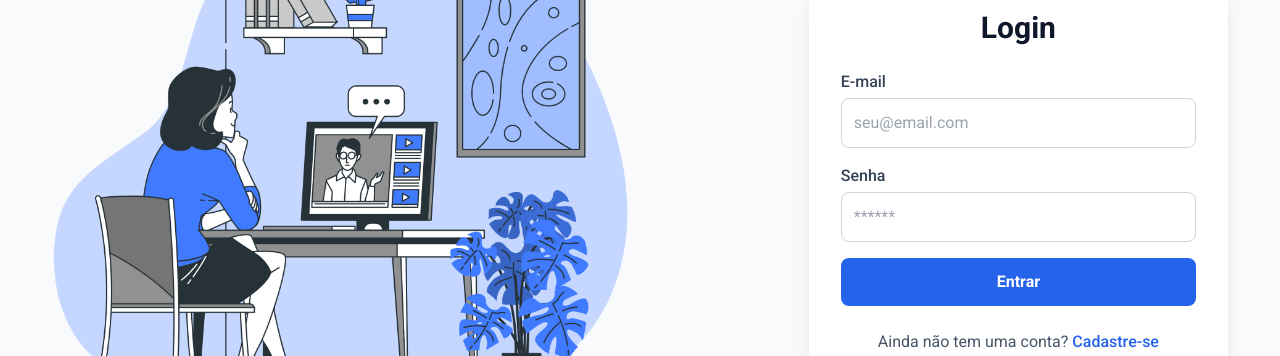
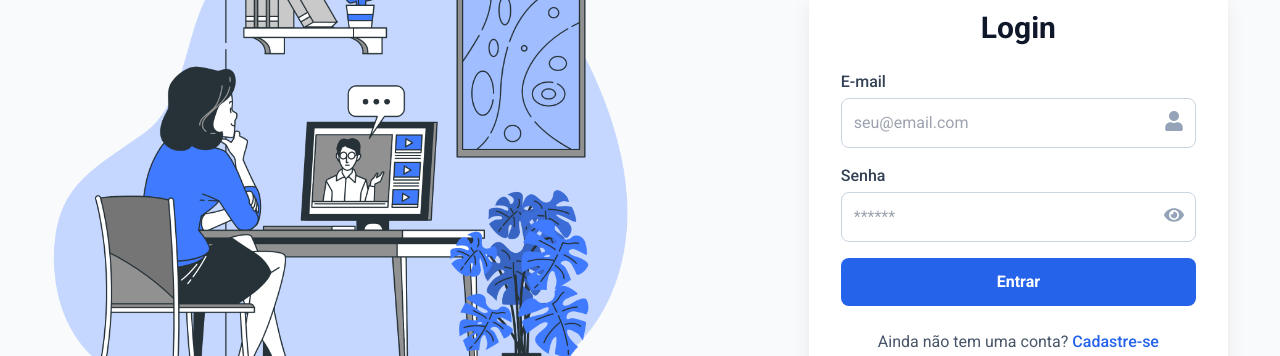
Before and after one commit to Wellandradexix100/FrontAvanti, a React (Vite) app: page /login in a window 1280 px wide. Shown: the part 218-574 px from the top of the page. Built offline with nearby package versions, Linux system fonts and the light colour scheme; no server answers.

Commit message:
feat: adicionar funcionalidade de mostrar/ocultar senha na tela de login

```diff
--- a/src/pages/Login.jsx
+++ b/src/pages/Login.jsx
@@ -1,11 +1,14 @@
+import { useState } from "react";
 import { useForm } from "react-hook-form";
 import { useAuth } from "../contexts/AuthContext";
 import { Link } from "react-router-dom";
 import { toast } from "react-toastify";
 import {Input} from "../components/Input";
 import { Button } from "../components/Button";
+import {  FaUser, FaEye, FaEyeSlash } from "react-icons/fa";
 
 export default function Login() {
+  const [password, setPassword] = useState("");
 
   const {
     register,
@@ -38,8 +41,8 @@ export default function Login() {
         <h1 className="text-3xl font-bold text-slate-900 mb-6 text-center">
           Login
         </h1>
-        <form onSubmit={handleSubmit(onSubmit)} className="flex flex-col gap-4 relative">
-          <div>
+        <form onSubmit={handleSubmit(onSubmit)} className="flex flex-col gap-4">
+          <div className="w-full relative">
             <Input
             label="E-mail"
             type="email"
@@ -49,11 +52,12 @@ export default function Login() {
               required: "O e-mail é obrigatório",
             })}
             />
+          <FaUser className="absolute right-3 top-[51px] transform -translate-y-1/2 w-5 h-5 text-slate-400" />
           </div>
-          <div>
+          <div className="w-full relative">
             <Input
             label="Senha"
-            type="password"
+            type={password ? "text" : "password"}
             placeholder="******"
             error={errors.senha?.message}
             {...register("senha", {
@@ -64,6 +68,10 @@ export default function Login() {
               },
             })}
             />
+          <div onClick={() => {setPassword (!password)}} >
+            <FaEye className={password ? "hidden" : "absolute right-3 top-[51px] transform -translate-y-1/2 w-5 h-5 text-slate-400 cursor-pointer"}/>
+            <FaEyeSlash className={password ? "absolute right-3 top-[51px] transform -translate-y-1/2 w-5 h-5 text-slate-400 cursor-pointer" : "hidden"}/>
+          </div>
           </div>
           <Button
           type="submit"
```
